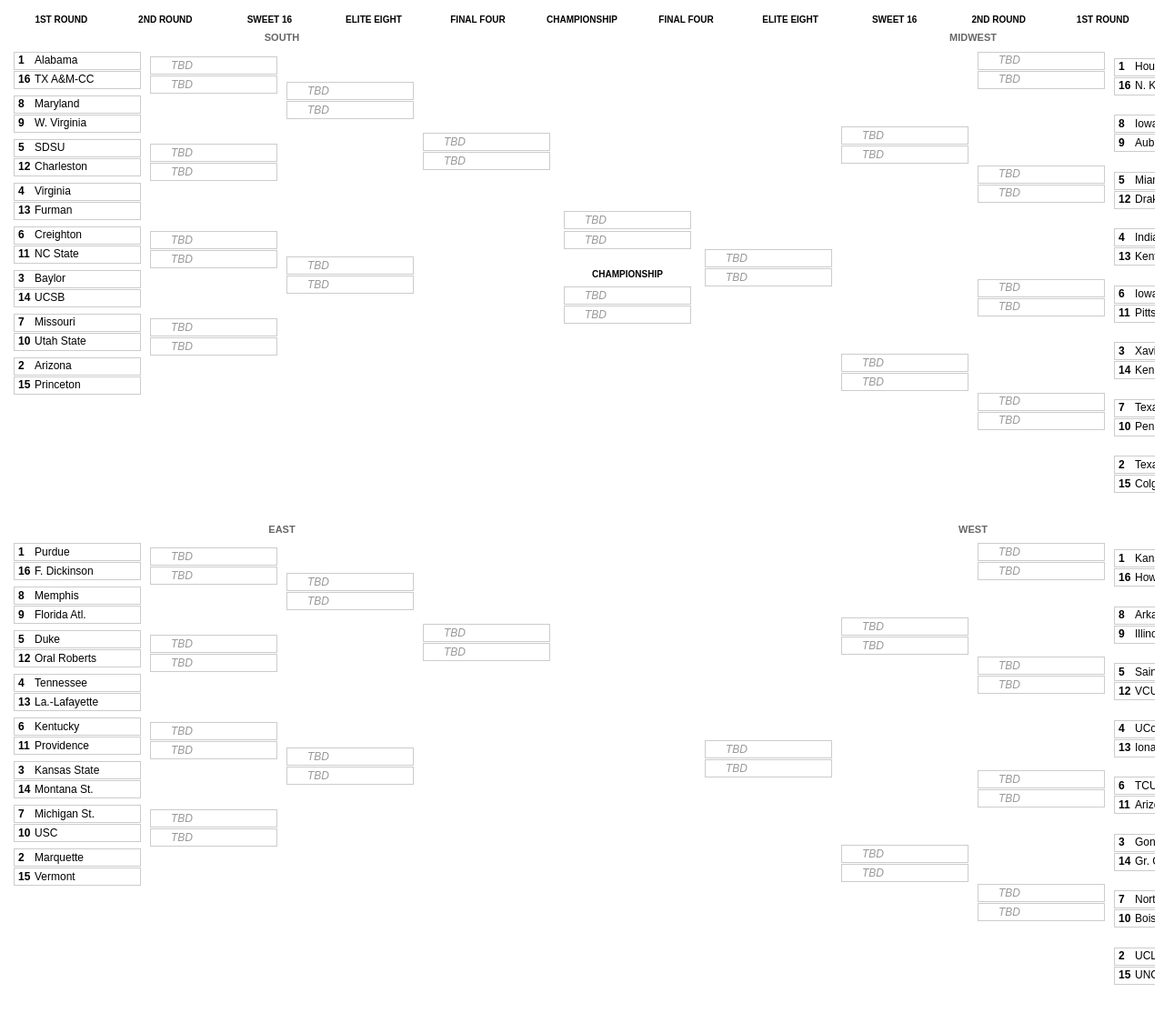
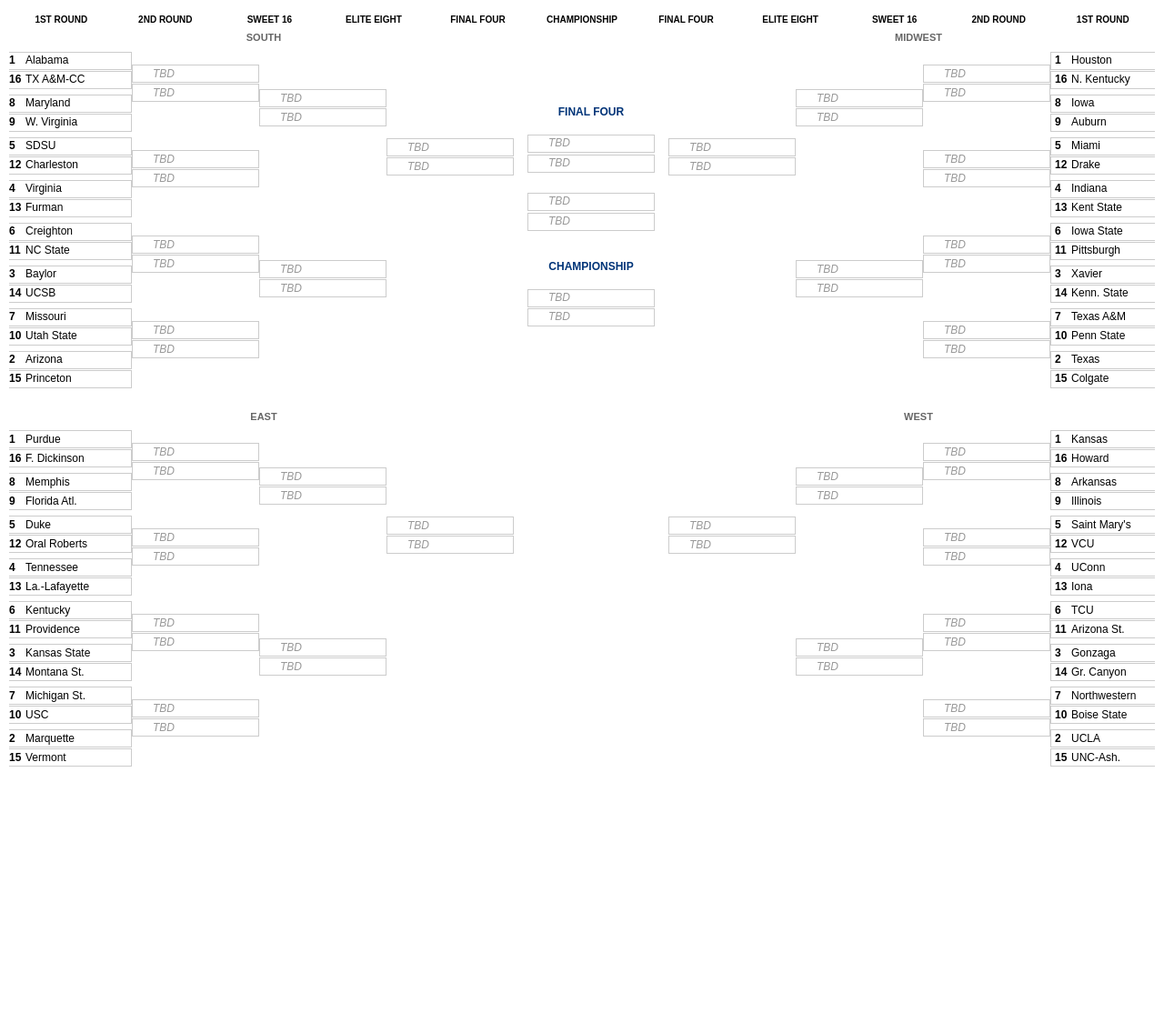
Before and after one commit to gregbkatz/madness, a Flask app: page / in a window 1280 px wide. Shown: the part 55-1180 px from the top of the page at 91% size. After the commit the page ends 898 px from the top, so only its background shows below. Run offline with Flask 3, Linux system fonts and the light colour scheme; some libraries are stand-ins or nearby versions.

Commit message:
Layout getting close. Vertical spacing is aligned across right and left now. Final four is still not right

```diff
--- a/static/css/styles.css
+++ b/static/css/styles.css
@@ -63,6 +63,8 @@
     flex: 1;
     text-transform: uppercase;
     font-size: 10px;
+    width: 140px;
+    /* Fixed width to match the teams */
 }
 
 /* Create a clear visual distinction for right side headers */
@@ -93,14 +95,15 @@
 /* For left regions (South and East) */
 .bracket-left .region-rounds {
     flex-direction: row;
-    /* Normal flow: left to right */
+    justify-content: flex-start;
 }
 
 /* For right regions (Midwest and West) */
 .bracket-right .region-rounds {
     display: flex;
     width: 100%;
-    /* React control for right-to-left flow in renderRightRegion */
+    justify-content: flex-end;
+    /* Align rounds to the right edge */
 }
 
 /* Center section */
@@ -118,10 +121,12 @@
 .round {
     display: flex;
     flex-direction: column;
-    flex: 1;
     justify-content: space-around;
     position: relative;
-    min-width: 150px;
+    min-width: 140px;
+    /* Fixed width that matches the team width */
+    max-width: 140px;
+    /* Ensure consistent width */
     padding: 0 5px;
 }
 
@@ -206,39 +211,26 @@
     left: 0;
 }
 
-/* Champion display */
-.champion-container {
-    border: 1px solid #ccc;
-    padding: 5px 10px;
-    border-radius: 5px;
-    background-color: #f8f8f8;
-    text-align: center;
-    margin-top: 10px;
-}
-
-.champion-label {
-    font-weight: bold;
-    margin-bottom: 5px;
-}
-
-.champion-team {
-    display: flex;
-    align-items: center;
-    justify-content: center;
-}
-
 /* Final Four section */
 .final-four {
     display: flex;
     flex-direction: column;
     align-items: center;
     width: 100%;
+    padding-top: 10px;
 }
 
-.final-four-matchup {
+.final-four-container {
     display: flex;
     flex-direction: column;
-    margin-bottom: 10px;
+    align-items: center;
+    width: 100%;
+}
+
+.semifinal-matchup {
+    display: flex;
+    flex-direction: column;
+    margin-bottom: 20px;
     width: 140px;
 }
 
@@ -256,64 +248,15 @@
 
 /* Championship header */
 .championship-header {
-    margin-bottom: 5px;
+    margin-bottom: 15px;
     text-align: center;
-    font-size: 10px;
+    font-size: 12px;
     font-weight: bold;
+    text-transform: uppercase;
+    color: #003478;
 }
 
-/* These spacing rules are now handled in JavaScript */
-/* Remove these rules as they could be interfering with our new approach */
-
-/* Make round-specific spacing adjustments for proper pyramid structure */
-/* First round (32 teams per side, 16 games) */
-.round:nth-child(1) .game-wrapper {
-    /* No special margin needed - handled in JS */
-}
-
-/* Second round (16 teams per side, 8 games) */
-.round:nth-child(2) .game-wrapper {
-    /* No special margin needed - handled in JS */
-}
-
-/* Sweet 16 (8 teams per side, 4 games) */
-.round:nth-child(3) .game-wrapper {
-    /* No special margin needed - handled in JS */
-}
-
-/* Elite 8 (4 teams per side, 2 games) */
-.round:nth-child(4) .game-wrapper {
-    /* No special margin needed - handled in JS */
-}
-
-/* Reduce vertical spacing for Midwest and West regions */
-.bracket-right .region-rounds .round .game-wrapper {
-    /* No special margin needed - handled in JS */
-}
-
-.bracket-right .region-rounds .round:nth-child(2) .game-wrapper {
-    /* No special margin needed - handled in JS */
-}
-
-.bracket-right .region-rounds .round:nth-child(3) .game-wrapper {
-    /* No special margin needed - handled in JS */
-}
-
-.bracket-right .region-rounds .round:nth-child(4) .game-wrapper {
-    /* No special margin needed - handled in JS */
-}
-
-/* Region labels */
-.region-label {
-    text-align: center;
-    font-weight: bold;
-    margin-bottom: 5px;
-    color: #666;
-    text-transform: uppercase;
-    font-size: 11px;
-}
-
-/* Championship center styling */
+/* Champion display */
 .champion-display {
     margin-top: 15px;
     padding: 10px;
@@ -337,6 +280,16 @@
     color: #003478;
 }
 
+/* Region labels */
+.region-label {
+    text-align: center;
+    font-weight: bold;
+    margin-bottom: 5px;
+    color: #666;
+    text-transform: uppercase;
+    font-size: 11px;
+}
+
 /* TBD placeholder */
 .team.tbd {
     color: #999;
--- a/static/js/bracket.js
+++ b/static/js/bracket.js
@@ -11,7 +11,7 @@
         east: Array(4).fill().map(() => Array(8).fill(null)),
         south: Array(4).fill().map(() => Array(8).fill(null)),
         midwest: Array(4).fill().map(() => Array(8).fill(null)),
-        finalFour: [null, null],
+        finalFour: [null, null, null, null],
         championship: [null, null],
         champion: null
     });
@@ -95,9 +95,9 @@
             // Clear Final Four if Elite Eight winners are changed
             if (nextRound === 3) {
                 if (region === 'west') newBracket.finalFour[0] = null;
-                if (region === 'east') newBracket.finalFour[0] = null;
-                if (region === 'south') newBracket.finalFour[1] = null;
-                if (region === 'midwest') newBracket.finalFour[1] = null;
+                if (region === 'east') newBracket.finalFour[1] = null;
+                if (region === 'south') newBracket.finalFour[2] = null;
+                if (region === 'midwest') newBracket.finalFour[3] = null;
 
                 // Also clear championship and champion
                 newBracket.championship = [null, null];
@@ -108,11 +108,11 @@
         else if (round === 3) {
             // Update Final Four based on region
             if (region === 'west') newBracket.finalFour[0] = selectedTeam;
-            if (region === 'east') newBracket.finalFour[0] = selectedTeam;
-            if (region === 'south') newBracket.finalFour[1] = selectedTeam;
-            if (region === 'midwest') newBracket.finalFour[1] = selectedTeam;
+            if (region === 'east') newBracket.finalFour[1] = selectedTeam;
+            if (region === 'south') newBracket.finalFour[2] = selectedTeam;
+            if (region === 'midwest') newBracket.finalFour[3] = selectedTeam;
 
-            // Clear championship if this region's Final Four team changes
+            // Clear championship if relevant Final Four team changes
             if ((region === 'west' || region === 'east')) {
                 newBracket.championship[0] = null;
             } else {
@@ -128,12 +128,20 @@
 
     // Handle Final Four team selection
     const handleFinalFourSelect = (semifinalIndex, teamIndex) => {
-        if (!bracket.finalFour[semifinalIndex]) return;
+        // Create a copy of the bracket state
+        const newBracket = { ...bracket };
 
-        const newBracket = { ...bracket };
-        newBracket.championship[semifinalIndex] = bracket.finalFour[semifinalIndex];
+        // Get the selected team from the Final Four
+        const selectedTeam = bracket.finalFour[teamIndex + semifinalIndex * 2];
+
+        if (!selectedTeam) return;
+
+        // Update the championship based on which semifinal was selected
+        newBracket.championship[semifinalIndex] = selectedTeam;
+
         // Clear champion if championship teams change
         newBracket.champion = null;
+
         setBracket(newBracket);
     };
 
@@ -196,27 +204,19 @@
 
     // Calculate the appropriate spacing for games in each round
     const getGameWrapperStyle = (round, alignment) => {
-        // Returns empty object for first round, appropriate margins for later rounds
-        if (round === 0) return {};
+        // Return consistent spacing for all regions to ensure vertical alignment
+        if (round === 0) return { marginBottom: '2px' };
 
-        const spacingFactor = Math.pow(2, round);
-        const isRightRegion = alignment === 'right';
+        // Use the same spacing values for all regions for consistency
+        const spacingMap = {
+            1: 20, // 2nd round
+            2: 60, // Sweet 16
+            3: 140 // Elite 8
+        };
 
-        // Adjust spacing based on whether it's a right or left region
-        if (isRightRegion) {
-            // For right regions with reverse round order
-            // (Elite 8 is now at position 0, Sweet 16 at 1, etc.)
-            const reverseRound = 3 - round; // Convert to right region round order
-            const rightSpacingFactor = Math.pow(2, reverseRound);
         return {
-                marginBottom: `${rightSpacingFactor * 20}px`
+            marginBottom: `${spacingMap[round]}px`
         };
-        } else {
-            // For left regions with standard order
-            return {
-                marginBottom: `${spacingFactor * 20}px`
-            };
-        }
     };
 
     // Render a full round of games for a region
@@ -255,16 +255,33 @@
     const renderFinalFour = () => {
         return (
             <div className="final-four">
-                <div className="final-four-matchup">
+                <div className="championship-header">FINAL FOUR</div>
+                <div className="final-four-container">
+                    {/* First semifinal - West vs East */}
+                    <div className="semifinal-matchup">
                         {renderTeam(
-                        bracket.finalFour[0],
+                            bracket.finalFour[0], // West champion
                             () => handleFinalFourSelect(0, 0),
                             bracket.championship[0] === bracket.finalFour[0]
                         )}
                         {renderTeam(
-                        bracket.finalFour[1],
+                            bracket.finalFour[1], // East champion
+                            () => handleFinalFourSelect(0, 1),
+                            bracket.championship[0] === bracket.finalFour[1]
+                        )}
+                    </div>
+
+                    {/* Second semifinal - South vs Midwest */}
+                    <div className="semifinal-matchup">
+                        {renderTeam(
+                            bracket.finalFour[2], // South champion
                             () => handleFinalFourSelect(1, 0),
-                        bracket.championship[1] === bracket.finalFour[1]
+                            bracket.championship[1] === bracket.finalFour[2]
+                        )}
+                        {renderTeam(
+                            bracket.finalFour[3], // Midwest champion
+                            () => handleFinalFourSelect(1, 1),
+                            bracket.championship[1] === bracket.finalFour[3]
                         )}
                     </div>
 
@@ -272,12 +289,12 @@
                         <div className="championship-header">CHAMPIONSHIP</div>
                         <div className="championship-matchup">
                             {renderTeam(
-                            bracket.championship[0],
+                                bracket.championship[0], // Winner of West/East
                                 () => handleChampionshipSelect(0),
                                 bracket.champion === bracket.championship[0]
                             )}
                             {renderTeam(
-                            bracket.championship[1],
+                                bracket.championship[1], // Winner of South/Midwest
                                 () => handleChampionshipSelect(1),
                                 bracket.champion === bracket.championship[1]
                             )}
@@ -291,6 +308,7 @@
                                 </div>
                             </div>
                         )}
+                    </div>
                 </div>
             </div>
         );
```
Lines whose indentation alone changed are shown as unchanged.
